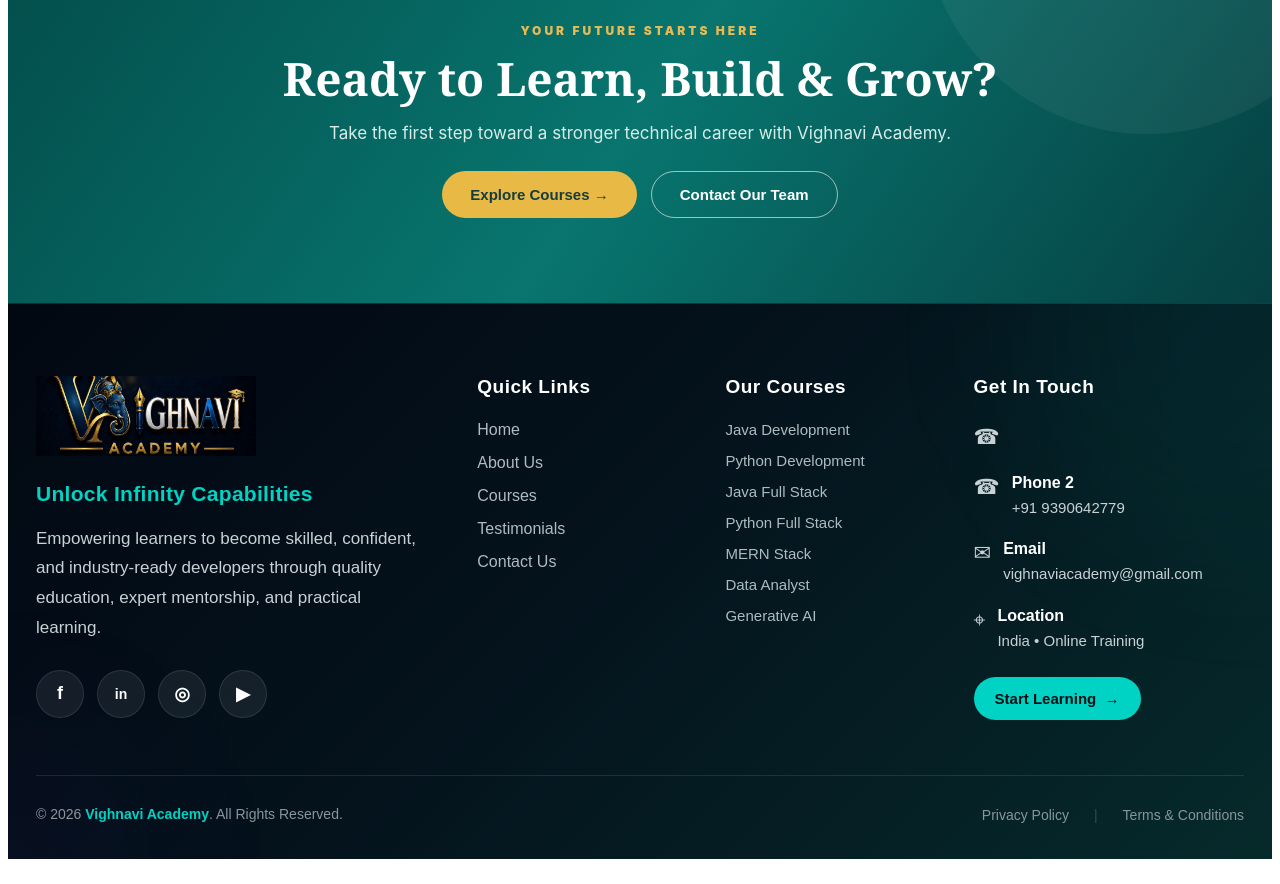
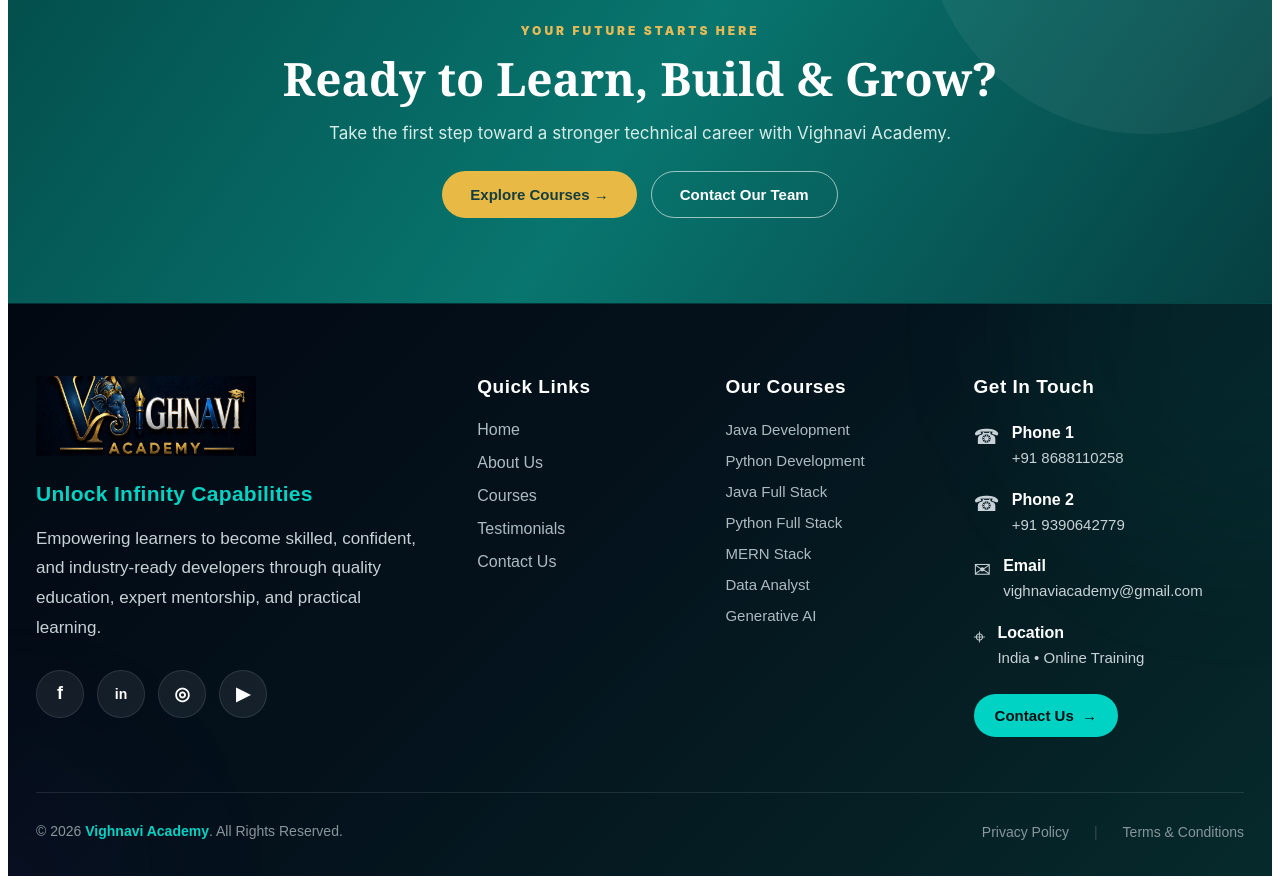
Before and after one commit to HarshavardhanV30/VighnaviAcademy, a React (Create React App) app: page / in a window 1280 px wide. Shown: the part 7340-8224 px from the top of the page. Built offline with nearby package versions, Linux system fonts and the light colour scheme.

Commit message:
Update Footer.js

```diff
--- a/src/components/Footer.js
+++ b/src/components/Footer.js
@@ -1,158 +1,611 @@
-import React from'react';
-import{Link}from'react-router-dom';
-import logo from'../assets/logovighnaviacademy.png';
+import React from 'react';
+import { Link } from 'react-router-dom';
+import logo from '../assets/logovighnaviacademy.png';
 
-export default function Footer(){
-return(
+export default function Footer() {
+  const socialLinks = [
+    {
+      icon: 'f',
+      label: 'Facebook',
+      url: 'https://www.facebook.com/',
+    },
+    {
+      icon: 'in',
+      label: 'LinkedIn',
+      url: 'https://www.linkedin.com/',
+    },
+    {
+      icon: '◎',
+      label: 'Instagram',
+      url: 'https://www.instagram.com/',
+    },
+    {
+      icon: '▶',
+      label: 'YouTube',
+      url: 'https://www.youtube.com/',
+    },
+  ];
+
+  const quickLinks = [
+    ['Home', '/'],
+    ['About Us', '/about'],
+    ['Courses', '/courses'],
+    ['Testimonials', '/contact'],
+    ['Contact Us', '/contact'],
+  ];
+
+  const courses = [
+    'Java Development',
+    'Python Development',
+    'Java Full Stack',
+    'Python Full Stack',
+    'MERN Stack',
+    'Data Analyst',
+    'Generative AI',
+  ];
+
+  return (
     <>
+      <style>{`
+        .footer-social:hover {
+          background: #00D2C4 !important;
+          color: #000 !important;
+          transform: translateY(-3px) scale(1.05);
+          box-shadow: 0 0 16px rgba(0, 210, 196, .35);
+        }
 
-<style>{`
-.footer-social:hover{background:#00D2C4!important;color:#000!important;transform:translateY(-3px) scale(1.05);box-shadow:0 0 16px rgba(0,210,196,.35)}
-.footer-link:hover{color:#00D2C4!important;padding-left:7px}
-.footer-course:hover{color:#00D2C4!important;padding-left:7px}
-.footer-contact:hover{color:#00D2C4!important}
-.footer-cta:hover{background:#fff!important;color:#031014!important;transform:translateY(-2px)}
-.footer-phone:hover{color:#00D2C4!important}
-@media(max-width:800px){
-.footer-main-grid{grid-template-columns:1fr 1fr!important}
-.footer-brand{grid-column:span 2!important}
+        .footer-link:hover {
+          color: #00D2C4 !important;
+          padding-left: 7px;
         }
-@media(max-width:520px){
-.footer-main-grid{grid-template-columns:1fr!important}
-.footer-brand{grid-column:span 1!important}
-.footer-bottom-row{align-items:flex-start!important;text-align:left!important}
-.footer-socials{justify-content:flex-start!important}
+
+        .footer-course:hover {
+          color: #00D2C4 !important;
+          padding-left: 7px;
+        }
+
+        .footer-contact:hover {
+          color: #00D2C4 !important;
+        }
+
+        .footer-cta:hover {
+          background: #fff !important;
+          color: #031014 !important;
+          transform: translateY(-2px);
+        }
+
+        .footer-phone:hover {
+          color: #00D2C4 !important;
+        }
+
+        @media(max-width:800px) {
+          .footer-main-grid {
+            grid-template-columns: 1fr 1fr !important;
+          }
+
+          .footer-brand {
+            grid-column: span 2 !important;
+          }
+        }
+
+        @media(max-width:520px) {
+          .footer-main-grid {
+            grid-template-columns: 1fr !important;
+          }
+
+          .footer-brand {
+            grid-column: span 1 !important;
+          }
+
+          .footer-bottom-row {
+            align-items: flex-start !important;
+            text-align: left !important;
+          }
+
+          .footer-socials {
+            justify-content: flex-start !important;
+          }
         }
       `}</style>
 
-<footer style={{background:'linear-gradient(135deg,#020812 0%,#04121c 45%,#062a2b 100%)',color:'#fff',borderTop:'1px solid rgba(0,210,196,.16)',padding:'72px 28px 32px',fontFamily:'Arial,sans-serif',position:'relative',overflow:'hidden'}}>
+      <footer
+        style={{
+          background:
+            'linear-gradient(135deg,#020812 0%,#04121c 45%,#062a2b 100%)',
+          color: '#fff',
+          borderTop: '1px solid rgba(0,210,196,.16)',
+          padding: '72px 28px 32px',
+          fontFamily: 'Arial,sans-serif',
+          position: 'relative',
+          overflow: 'hidden',
+        }}
+      >
+        <div
+          style={{
+            position: 'absolute',
+            width: '420px',
+            height: '420px',
+            borderRadius: '50%',
+            background: 'rgba(0,210,196,.05)',
+            filter: 'blur(80px)',
+            right: '-180px',
+            top: '-180px',
+            pointerEvents: 'none',
+          }}
+        />
 
-<div style={{position:'absolute',width:'420px',height:'420px',borderRadius:'50%',background:'rgba(0,210,196,.05)',filter:'blur(80px)',right:'-180px',top:'-180px',pointerEvents:'none'}}></div>
+        <div
+          style={{
+            position: 'absolute',
+            width: '300px',
+            height: '300px',
+            borderRadius: '50%',
+            background: 'rgba(121,40,202,.04)',
+            filter: 'blur(70px)',
+            left: '-150px',
+            bottom: '-150px',
+            pointerEvents: 'none',
+          }}
+        />
 
-<div style={{position:'absolute',width:'300px',height:'300px',borderRadius:'50%',background:'rgba(121,40,202,.04)',filter:'blur(70px)',left:'-150px',bottom:'-150px',pointerEvents:'none'}}></div>
-
-<div className="footer-main-grid" style={{maxWidth:'1250px',margin:'0 auto',display:'grid',gridTemplateColumns:'2fr 1fr 1fr 1.4fr',gap:'55px',marginBottom:'55px',position:'relative',zIndex:1}}>
-
-<div className="footer-brand" style={{gridColumn:'span 1'}}>
-
-<Link to="/" style={{display:'inline-flex',alignItems:'center',textDecoration:'none',marginBottom:'22px',width:'100%',maxWidth:'300px'}}>
-
-<div style={{width:'220px',height:'80px',display:'flex',alignItems:'center',justifyContent:'center',overflow:'hidden',position:'relative',flexShrink:0,background:'#030303'}}>
-
-<img src={logo} alt="Vighnavi Academy Logo" style={{width:'220px',height:'220px',maxWidth:'none',maxHeight:'none',objectFit:'cover',objectPosition:'center 43%',display:'block',position:'absolute',left:'50%',top:'50%',transform:'translate(-50%,-50%)'}}/>
-
+        <div
+          className="footer-main-grid"
+          style={{
+            maxWidth: '1250px',
+            margin: '0 auto',
+            display: 'grid',
+            gridTemplateColumns: '2fr 1fr 1fr 1.4fr',
+            gap: '55px',
+            marginBottom: '55px',
+            position: 'relative',
+            zIndex: 1,
+          }}
+        >
+          {/* BRAND */}
+          <div
+            className="footer-brand"
+            style={{ gridColumn: 'span 1' }}
+          >
+            <Link
+              to="/"
+              style={{
+                display: 'inline-flex',
+                alignItems: 'center',
+                textDecoration: 'none',
+                marginBottom: '22px',
+                width: '100%',
+                maxWidth: '300px',
+              }}
+            >
+              <div
+                style={{
+                  width: '220px',
+                  height: '80px',
+                  display: 'flex',
+                  alignItems: 'center',
+                  justifyContent: 'center',
+                  overflow: 'hidden',
+                  position: 'relative',
+                  flexShrink: 0,
+                  background: '#030303',
+                }}
+              >
+                <img
+                  src={logo}
+                  alt="Vighnavi Academy Logo"
+                  style={{
+                    width: '220px',
+                    height: '220px',
+                    maxWidth: 'none',
+                    maxHeight: 'none',
+                    objectFit: 'cover',
+                    objectPosition: 'center 43%',
+                    display: 'block',
+                    position: 'absolute',
+                    left: '50%',
+                    top: '50%',
+                    transform: 'translate(-50%,-50%)',
+                  }}
+                />
               </div>
-
             </Link>
 
-<p style={{color:'#00D2C4',fontSize:'21px',lineHeight:'1.5',maxWidth:'480px',margin:'0 0 14px',fontWeight:'800',letterSpacing:'.3px'}}>
+            <p
+              style={{
+                color: '#00D2C4',
+                fontSize: '21px',
+                lineHeight: '1.5',
+                maxWidth: '480px',
+                margin: '0 0 14px',
+                fontWeight: '800',
+                letterSpacing: '.3px',
+              }}
+            >
               <strong>Unlock Infinity Capabilities</strong>
             </p>
 
-<p style={{color:'#c8d1d5',fontSize:'17px',lineHeight:'1.75',maxWidth:'480px',margin:'0 0 27px'}}>
-Empowering learners to become skilled, confident, and industry-ready developers through quality education, expert mentorship, and practical learning.
+            <p
+              style={{
+                color: '#c8d1d5',
+                fontSize: '17px',
+                lineHeight: '1.75',
+                maxWidth: '480px',
+                margin: '0 0 27px',
+              }}
+            >
+              Empowering learners to become skilled, confident, and
+              industry-ready developers through quality education, expert
+              mentorship, and practical learning.
             </p>
 
-<div className="footer-socials" style={{display:'flex',gap:'13px',alignItems:'center'}}>
-
-{[['f','Facebook'],['in','LinkedIn'],['◎','Instagram'],['▶','YouTube']].map(([icon,label],idx)=><a key={idx} href="#" aria-label={label} className="footer-social" style={{width:'46px',height:'46px',borderRadius:'50%',background:'rgba(255,255,255,.07)',border:'1px solid rgba(255,255,255,.1)',color:'#fff',display:'flex',alignItems:'center',justifyContent:'center',textDecoration:'none',fontSize:idx===1?'14px':'18px',fontWeight:'700',transition:'all .3s ease'}}>{icon}</a>)}
-
+            {/* SOCIAL LINKS */}
+            <div
+              className="footer-socials"
+              style={{
+                display: 'flex',
+                gap: '13px',
+                alignItems: 'center',
+              }}
+            >
+              {socialLinks.map(({ icon, label, url }, idx) => (
+                <a
+                  key={label}
+                  href={url}
+                  target="_blank"
+                  rel="noopener noreferrer"
+                  aria-label={label}
+                  className="footer-social"
+                  style={{
+                    width: '46px',
+                    height: '46px',
+                    borderRadius: '50%',
+                    background: 'rgba(255,255,255,.07)',
+                    border: '1px solid rgba(255,255,255,.1)',
+                    color: '#fff',
+                    display: 'flex',
+                    alignItems: 'center',
+                    justifyContent: 'center',
+                    textDecoration: 'none',
+                    fontSize: idx === 1 ? '14px' : '18px',
+                    fontWeight: '700',
+                    transition: 'all .3s ease',
+                  }}
+                >
+                  {icon}
+                </a>
+              ))}
             </div>
           </div>
 
+          {/* QUICK LINKS */}
           <div>
+            <h4
+              style={{
+                fontSize: '19px',
+                fontWeight: '800',
+                margin: '0 0 23px',
+                color: '#fff',
+                letterSpacing: '.5px',
+              }}
+            >
+              Quick Links
+            </h4>
 
-<h4 style={{fontSize:'19px',fontWeight:'800',margin:'0 0 23px',color:'#fff',letterSpacing:'.5px'}}>Quick Links</h4>
-
-<ul style={{listStyle:'none',padding:0,margin:0}}>
-
-{[['Home','/'],['About Us','/about'],['Courses','/courses'],['Testimonials','/contact'],['Contact Us','/contact']].map(([name,path],idx)=><li key={idx} style={{marginBottom:'15px'}}><Link to={path} className="footer-link" style={{color:'#aebbc0',textDecoration:'none',fontSize:'16px',fontWeight:'500',transition:'all .25s ease',display:'inline-block'}}>{name}</Link></li>)}
-
+            <ul
+              style={{
+                listStyle: 'none',
+                padding: 0,
+                margin: 0,
+              }}
+            >
+              {quickLinks.map(([name, path]) => (
+                <li
+                  key={name}
+                  style={{ marginBottom: '15px' }}
+                >
+                  <Link
+                    to={path}
+                    className="footer-link"
+                    style={{
+                      color: '#aebbc0',
+                      textDecoration: 'none',
+                      fontSize: '16px',
+                      fontWeight: '500',
+                      transition: 'all .25s ease',
+                      display: 'inline-block',
+                    }}
+                  >
+                    {name}
+                  </Link>
+                </li>
+              ))}
             </ul>
-
           </div>
 
+          {/* COURSES */}
           <div>
+            <h4
+              style={{
+                fontSize: '19px',
+                fontWeight: '800',
+                margin: '0 0 23px',
+                color: '#fff',
+                letterSpacing: '.5px',
+              }}
+            >
+              Our Courses
+            </h4>
 
-<h4 style={{fontSize:'19px',fontWeight:'800',margin:'0 0 23px',color:'#fff',letterSpacing:'.5px'}}>Our Courses</h4>
-
-<ul style={{listStyle:'none',padding:0,margin:0}}>
-
-{['Java Development','Python Development','Java Full Stack','Python Full Stack','MERN Stack','Data Analyst','Generative AI'].map((course,idx)=><li key={idx} style={{marginBottom:'13px'}}><Link to="/courses" className="footer-course" style={{color:'#aebbc0',textDecoration:'none',fontSize:'15px',fontWeight:'500',transition:'all .25s ease',display:'inline-block'}}>{course}</Link></li>)}
-
+            <ul
+              style={{
+                listStyle: 'none',
+                padding: 0,
+                margin: 0,
+              }}
+            >
+              {courses.map((course) => (
+                <li
+                  key={course}
+                  style={{ marginBottom: '13px' }}
+                >
+                  <Link
+                    to="/courses"
+                    className="footer-course"
+                    style={{
+                      color: '#aebbc0',
+                      textDecoration: 'none',
+                      fontSize: '15px',
+                      fontWeight: '500',
+                      transition: 'all .25s ease',
+                      display: 'inline-block',
+                    }}
+                  >
+                    {course}
+                  </Link>
+                </li>
+              ))}
             </ul>
-
           </div>
 
+          {/* CONTACT */}
           <div>
+            <h4
+              style={{
+                fontSize: '19px',
+                fontWeight: '800',
+                margin: '0 0 23px',
+                color: '#fff',
+                letterSpacing: '.5px',
+              }}
+            >
+              Get In Touch
+            </h4>
 
-<h4 style={{fontSize:'19px',fontWeight:'800',margin:'0 0 23px',color:'#fff',letterSpacing:'.5px'}}>Get In Touch</h4>
+            <div
+              style={{
+                display: 'flex',
+                flexDirection: 'column',
+                gap: '18px',
+              }}
+            >
+              {/* Phone 1 */}
+              <a
+                href="tel:+918688110258"
+                className="footer-contact footer-phone"
+                style={{
+                  display: 'flex',
+                  gap: '12px',
+                  alignItems: 'flex-start',
+                  color: '#c8d1d5',
+                  textDecoration: 'none',
+                  fontSize: '15px',
+                  lineHeight: '1.5',
+                  transition: 'all .25s ease',
+                }}
+              >
+                <span style={{ fontSize: '21px' }}>☎</span>
 
-<div style={{display:'flex',flexDirection:'column',gap:'18px'}}>
+                <span>
+                  <strong
+                    style={{
+                      display: 'block',
+                      color: '#fff',
+                      fontSize: '16px',
+                      marginBottom: '2px',
+                    }}
+                  >
+                    Phone 1
+                  </strong>
 
-<a href="tel:+918688110258" className="footer-contact footer-phone" style={{display:'flex',gap:'12px',alignItems:'flex-start',color:'#c8d1d5',textDecoration:'none',fontSize:'15px',lineHeight:'1.5',transition:'all .25s ease'}}>
-
-<span style={{fontSize:'21px'}}>☎</span>
-
+                  +91 8688110258
+                </span>
               </a>
 
-<a href="tel:+919390642779" className="footer-contact footer-phone" style={{display:'flex',gap:'12px',alignItems:'flex-start',color:'#c8d1d5',textDecoration:'none',fontSize:'15px',lineHeight:'1.5',transition:'all .25s ease'}}>
-
-<span style={{fontSize:'21px'}}>☎</span>
+              {/* Phone 2 */}
+              <a
+                href="tel:+919390642779"
+                className="footer-contact footer-phone"
+                style={{
+                  display: 'flex',
+                  gap: '12px',
+                  alignItems: 'flex-start',
+                  color: '#c8d1d5',
+                  textDecoration: 'none',
+                  fontSize: '15px',
+                  lineHeight: '1.5',
+                  transition: 'all .25s ease',
+                }}
+              >
+                <span style={{ fontSize: '21px' }}>☎</span>
 
                 <span>
-<strong style={{display:'block',color:'#fff',fontSize:'16px',marginBottom:'2px'}}>Phone 2</strong>
+                  <strong
+                    style={{
+                      display: 'block',
+                      color: '#fff',
+                      fontSize: '16px',
+                      marginBottom: '2px',
+                    }}
+                  >
+                    Phone 2
+                  </strong>
+
                   +91 9390642779
                 </span>
-
               </a>
 
-<a href="mailto:vighnaviacademy@gmail.com" className="footer-contact" style={{display:'flex',gap:'12px',alignItems:'flex-start',color:'#c8d1d5',textDecoration:'none',fontSize:'15px',lineHeight:'1.5',transition:'all .25s ease'}}>
-
-<span style={{fontSize:'21px'}}>✉</span>
+              {/* EMAIL */}
+              <a
+                href="mailto:vighnaviacademy@gmail.com"
+                className="footer-contact"
+                style={{
+                  display: 'flex',
+                  gap: '12px',
+                  alignItems: 'flex-start',
+                  color: '#c8d1d5',
+                  textDecoration: 'none',
+                  fontSize: '15px',
+                  lineHeight: '1.5',
+                  transition: 'all .25s ease',
+                }}
+              >
+                <span style={{ fontSize: '21px' }}>✉</span>
 
                 <span>
-<strong style={{display:'block',color:'#fff',fontSize:'16px',marginBottom:'2px'}}>Email</strong>
+                  <strong
+                    style={{
+                      display: 'block',
+                      color: '#fff',
+                      fontSize: '16px',
+                      marginBottom: '2px',
+                    }}
+                  >
+                    Email
+                  </strong>
+
                   vighnaviacademy@gmail.com
                 </span>
-
               </a>
 
-<div style={{display:'flex',gap:'12px',alignItems:'flex-start',color:'#c8d1d5',fontSize:'15px',lineHeight:'1.5'}}>
-
-<span style={{fontSize:'21px'}}>⌖</span>
+              {/* LOCATION */}
+              <div
+                style={{
+                  display: 'flex',
+                  gap: '12px',
+                  alignItems: 'flex-start',
+                  color: '#c8d1d5',
+                  fontSize: '15px',
+                  lineHeight: '1.5',
+                }}
+              >
+                <span style={{ fontSize: '21px' }}>⌖</span>
 
                 <span>
-<strong style={{display:'block',color:'#fff',fontSize:'16px',marginBottom:'2px'}}>Location</strong>
+                  <strong
+                    style={{
+                      display: 'block',
+                      color: '#fff',
+                      fontSize: '16px',
+                      marginBottom: '2px',
+                    }}
+                  >
+                    Location
+                  </strong>
+
                   India • Online Training
                 </span>
-
+              </div>
             </div>
 
+            {/* CONTACT BUTTON */}
+            <Link
+              to="/contact"
+              className="footer-cta"
+              style={{
+                display: 'inline-flex',
+                alignItems: 'center',
+                justifyContent: 'center',
+                gap: '10px',
+                marginTop: '25px',
+                padding: '13px 21px',
+                borderRadius: '28px',
+                background: '#00D2C4',
+                color: '#031014',
+                textDecoration: 'none',
+                fontSize: '15px',
+                fontWeight: '800',
+                transition: 'all .3s ease',
+              }}
+            >
+              Contact Us&nbsp; →
+            </Link>
+          </div>
         </div>
 
-<Link to="/contact" className="footer-cta" style={{display:'inline-flex',alignItems:'center',justifyContent:'center',gap:'10px',marginTop:'25px',padding:'13px 21px',borderRadius:'28px',background:'#00D2C4',color:'#031014',textDecoration:'none',fontSize:'15px',fontWeight:'800',transition:'all .3s ease'}}>Start Learning&nbsp; →</Link>
-
+        {/* BOTTOM */}
+        <div
+          className="footer-bottom-row"
+          style={{
+            maxWidth: '1250px',
+            margin: '0 auto',
+            paddingTop: '27px',
+            borderTop: '1px solid rgba(255,255,255,.1)',
+            display: 'flex',
+            alignItems: 'center',
+            justifyContent: 'space-between',
+            gap: '20px',
+            fontSize: '14px',
+            color: '#87969b',
+            position: 'relative',
+            zIndex: 1,
+          }}
+        >
+          <div style={{ lineHeight: '1.7' }}>
+            © 2026{' '}
+            <span
+              style={{
+                color: '#00D2C4',
+                fontWeight: '700',
+              }}
+            >
+              Vighnavi Academy
+            </span>
+            . All Rights Reserved.
           </div>
 
+          <div
+            style={{
+              display: 'flex',
+              gap: '25px',
+              alignItems: 'center',
+              flexWrap: 'wrap',
+            }}
+          >
+            <Link
+              to="/privacy"
+              style={{
+                color: '#87969b',
+                textDecoration: 'none',
+                fontSize: '14px',
+              }}
+            >
+              Privacy Policy
+            </Link>
+
+            <span style={{ color: '#39494e' }}>|</span>
+
+            <Link
+              to="/terms"
+              style={{
+                color: '#87969b',
+                textDecoration: 'none',
+                fontSize: '14px',
+              }}
+            >
+              Terms & Conditions
+            </Link>
           </div>
-
-<div className="footer-bottom-row" style={{maxWidth:'1250px',margin:'0 auto',paddingTop:'27px',borderTop:'1px solid rgba(255,255,255,.1)',display:'flex',alignItems:'center',justifyContent:'space-between',gap:'20px',fontSize:'14px',color:'#87969b',position:'relative',zIndex:1}}>
-
-<div style={{lineHeight:'1.7'}}>© 2026 <span style={{color:'#00D2C4',fontWeight:'700'}}>Vighnavi Academy</span>. All Rights Reserved.</div>
-
-<div style={{display:'flex',gap:'25px',alignItems:'center',flexWrap:'wrap'}}>
-
-<Link to="/privacy" style={{color:'#87969b',textDecoration:'none',fontSize:'14px'}}>Privacy Policy</Link>
-
-<span style={{color:'#39494e'}}>|</span>
-
-<Link to="/terms" style={{color:'#87969b',textDecoration:'none',fontSize:'14px'}}>Terms & Conditions</Link>
-
         </div>
-
-</div>
-
       </footer>
     </>
   );
```
Lines whose indentation alone changed are shown as unchanged.
